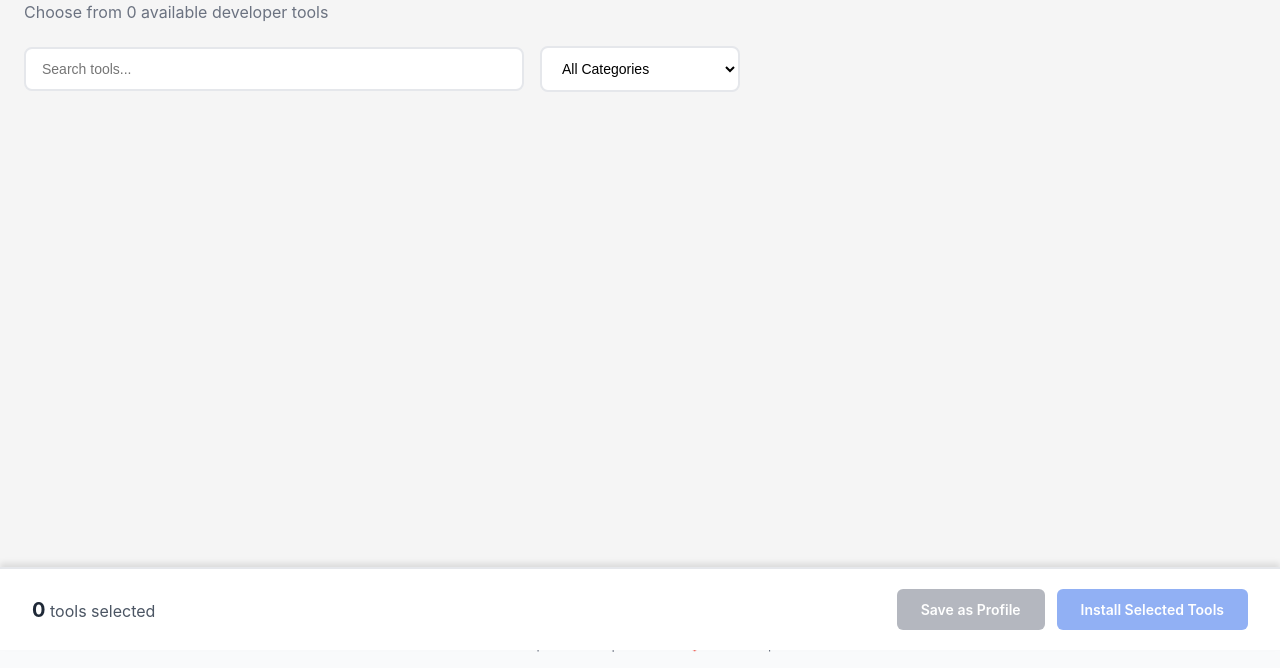
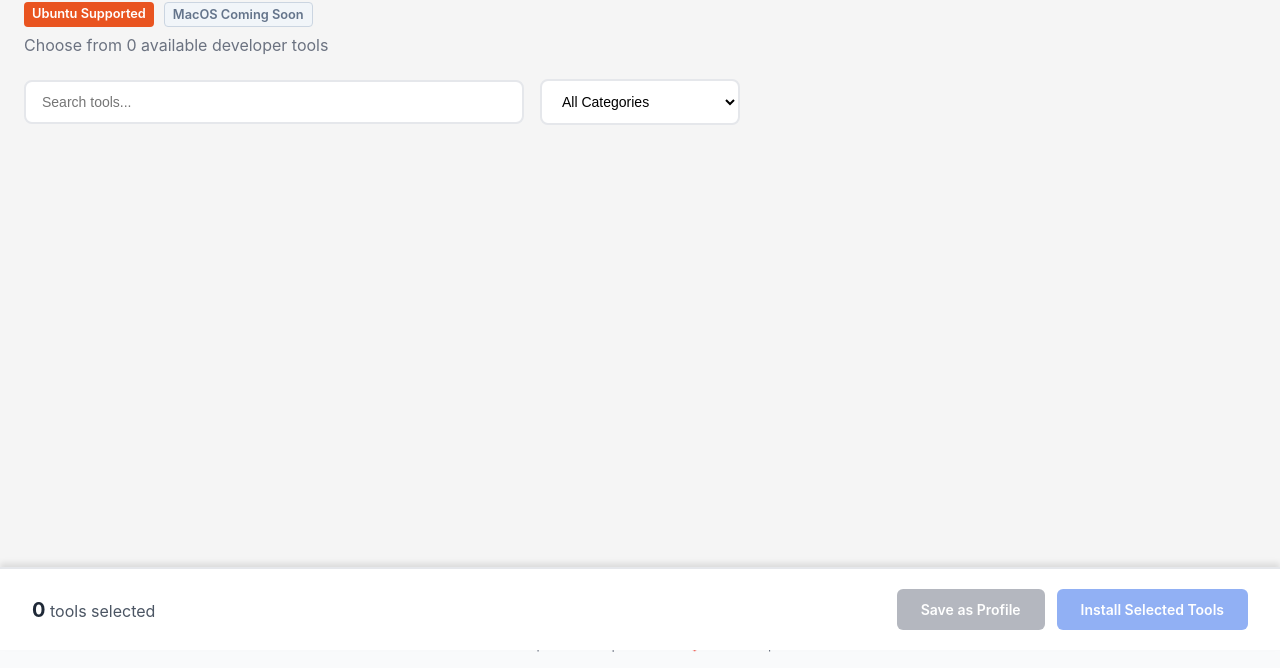
Before and after one commit to tsn361/devsetup-pro, a React app: page / in a window 1280 px wide. Shown: the part 150-818 px from the top of the page. Built offline with nearby package versions, Linux system fonts and the light colour scheme.

Commit message:
Docs: Add MacOS support coming soon notice

```diff
--- a/src/ui/pages/Dashboard.jsx
+++ b/src/ui/pages/Dashboard.jsx
@@ -282,6 +282,10 @@ function Dashboard() {
       <div className="dashboard-header">
         <div className="header-info">
           <h1>Select Tools to Install</h1>
+          <div className="platform-badge">
+            <span className="badge-ubuntu">Ubuntu Supported</span>
+            <span className="badge-macos">MacOS Coming Soon</span>
+          </div>
           <p>Choose from {categories.reduce((sum, cat) => sum + cat.tools.length, 0)} available developer tools</p>
         </div>
 
--- a/src/ui/styles/Dashboard.css
+++ b/src/ui/styles/Dashboard.css
@@ -283,3 +283,29 @@
   display: flex;
   gap: 12px;
 }
+
+/* Platform Badges */
+.platform-badge {
+  display: flex;
+  gap: 10px;
+  margin: 8px 0;
+}
+
+.badge-ubuntu {
+  background-color: #E95420;
+  color: white;
+  padding: 4px 8px;
+  border-radius: 4px;
+  font-size: 0.8rem;
+  font-weight: 600;
+}
+
+.badge-macos {
+  background-color: #f1f5f9;
+  color: #64748b;
+  padding: 4px 8px;
+  border-radius: 4px;
+  font-size: 0.8rem;
+  font-weight: 600;
+  border: 1px solid #cbd5e1;
+}
```
Also changed, not shown: README.md.
